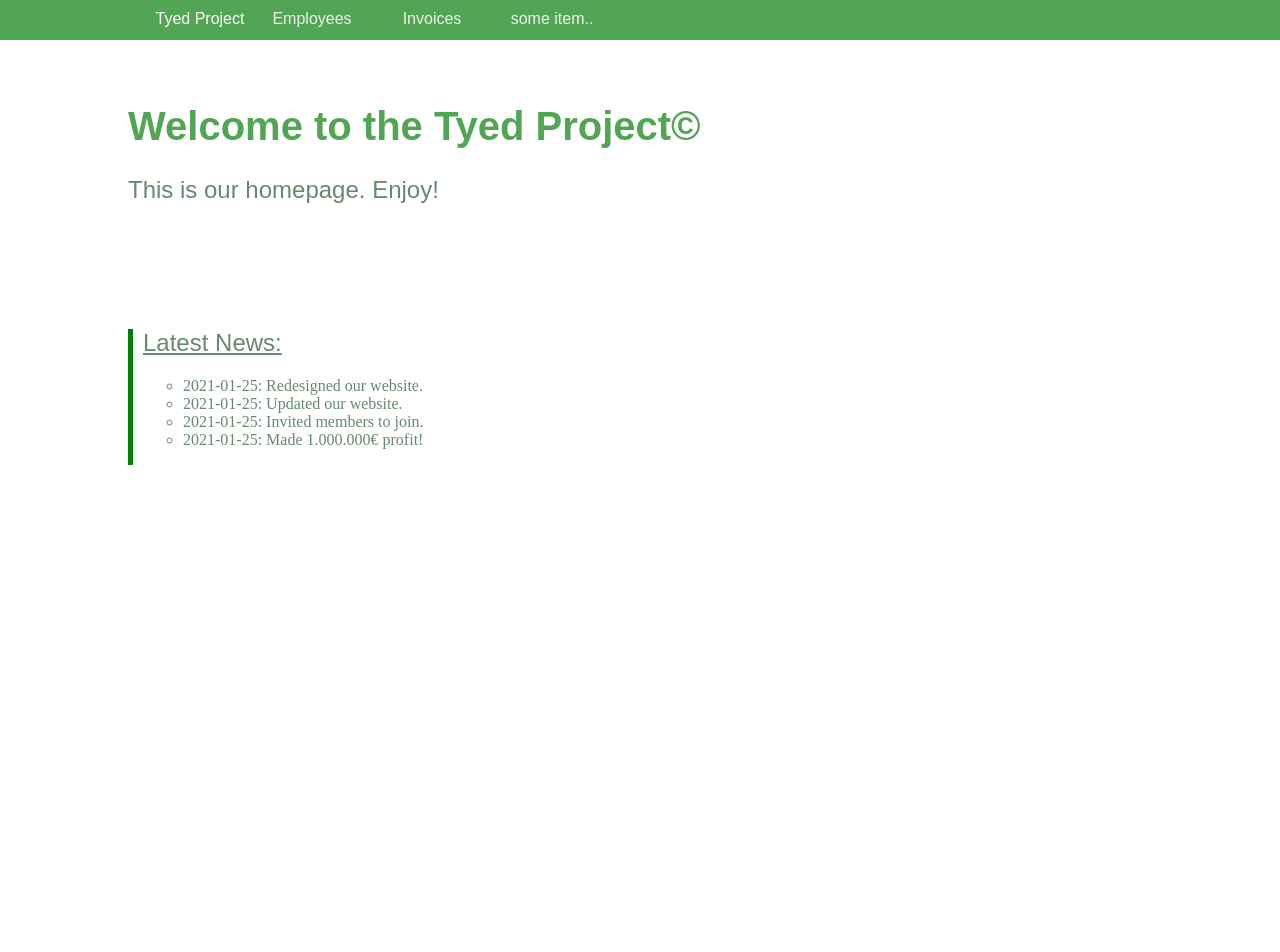
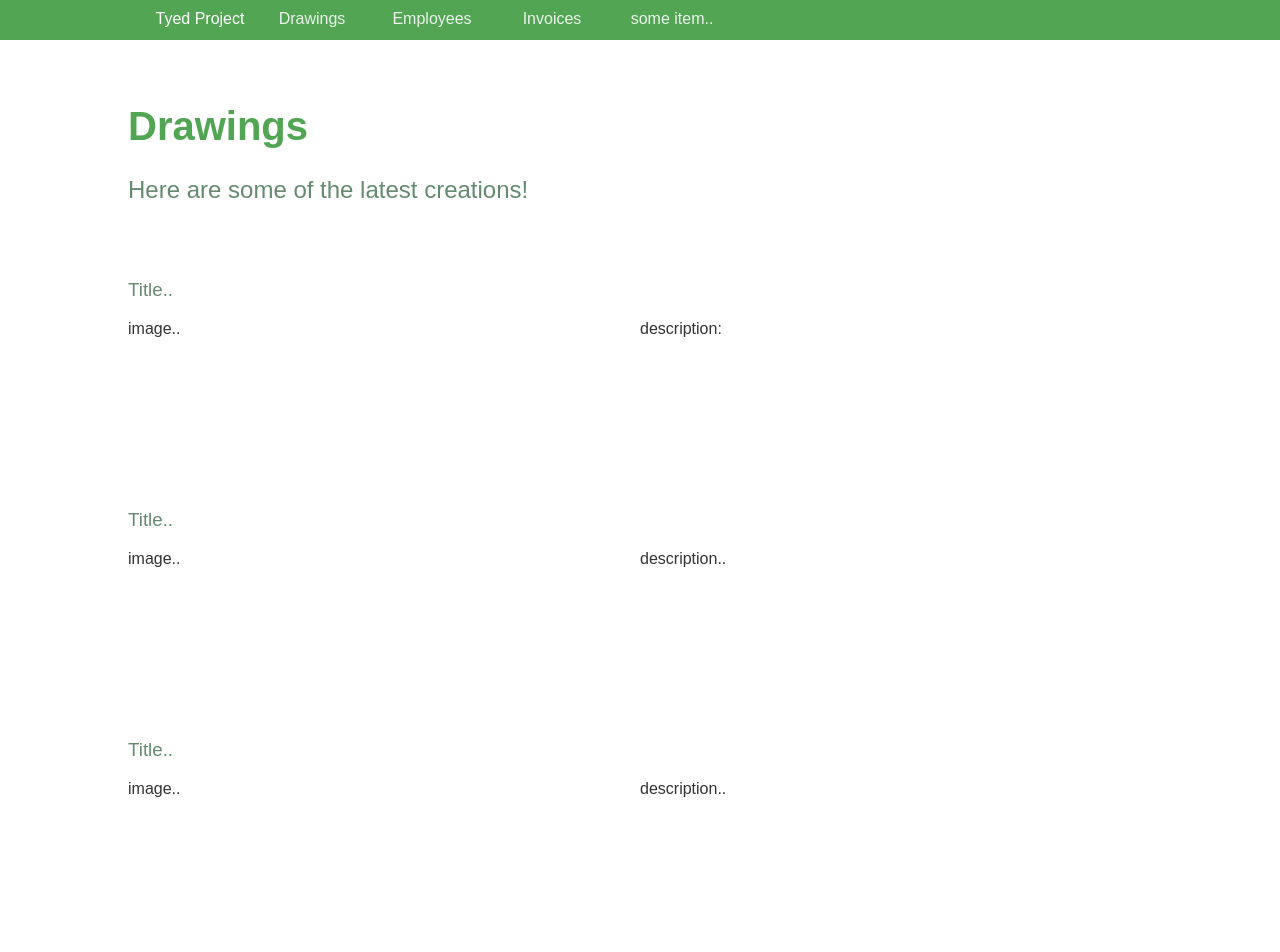
Before and after one commit to thomasatwikey/tyed, an Angular app: page /#/drawings in a window 1280 px wide. Before the commit this address led to /#/home. Shown: the top 952 px of the page. Before the commit the page ends 800 px from the top, so only its background shows below. Built offline with nearby package versions, Linux system fonts and the light colour scheme; a web font is replaced by a local one.

Commit message:
updated new component

```diff
--- a/src/app/app-routing.module.ts
+++ b/src/app/app-routing.module.ts
@@ -5,8 +5,10 @@ import { EmployeesComponent } from './employees/employees.component';
 import { InvoicesComponent } from './invoices/invoices.component';
 import { WebComponent } from './web/web.component';
 import { HomeComponent } from './home/home.component';
+import { DrawingsComponent } from './drawings/drawings.component';
 
 const routes: Routes = [
+{ path: 'drawings', component: DrawingsComponent },
 { path: 'invoice-exit', component: InvoiceexitComponent },
 { path: 'employees', component: EmployeesComponent },
 { path: 'invoices', component: InvoicesComponent },
--- a/src/app/app.component.html
+++ b/src/app/app.component.html
@@ -2,6 +2,7 @@
   <div id="upperRegion">
     <div class="logo"><a href="https://thomasatwikey.github.io/tyed/docs/#/">
       {{title}}</a></div>
+    <div class="menuLink" [routerLink]="'/drawings'">Drawings</div>
     <div class="menuLink" [routerLink]="'/employees'">Employees</div>
     <div class="menuLink" [routerLink]="'/invoices'">Invoices</div>
     <div class="menuLink" [routerLink]="'/web'">some item..</div>
--- a/src/app/app.module.ts
+++ b/src/app/app.module.ts
@@ -13,6 +13,7 @@ import { InvoiceexitComponent } from './invoiceexit/invoiceexit.component';
 import { WebComponent } from './web/web.component';
 import { HomeComponent } from './home/home.component';
 import { NewsComponent } from './news/news.component';
+import { DrawingsComponent } from './drawings/drawings.component';
 
 
 
@@ -26,7 +27,8 @@ import { NewsComponent } from './news/news.component';
     InvoiceexitComponent,
     WebComponent,
     HomeComponent,
-    NewsComponent
+    NewsComponent,
+    DrawingsComponent
   ],
   imports: [
     BrowserModule,
--- /dev/null
+++ b/src/app/drawings/drawings.component.css
@@ -0,0 +1,13 @@
+.c_image, c_description {
+float: left;
+width: 50%;
+position: relative;
+}
+
+h2 {
+margin-bottom:75px;}
+
+.creation {
+margin-top: 30px;
+min-height: 200px;
+}
--- /dev/null
+++ b/src/app/drawings/drawings.component.html
@@ -0,0 +1,42 @@
+<h1>Drawings</h1>
+<h2>Here are some of the latest creations!</h2>
+
+<div class="creation">
+  <h3>Title..</h3>
+  <div class="c_image">
+    image..
+  </div>
+  <div class="c_description">
+    description:
+  </div>
+</div>
+
+<div class="creation">
+  <h3>Title..</h3>
+  <div class="c_image">
+    image..
+  </div>
+  <div class="c_description">
+    description..
+  </div>
+</div>
+
+<div class="creation">
+  <h3>Title..</h3>
+  <div class="c_image">
+    image..
+  </div>
+  <div class="c_description">
+    description..
+  </div>
+</div>
+
+<div class="creation">
+  <h3>Title..</h3>
+  <div class="c_image">
+    image..
+  </div>
+  <div class="c_description">
+    description..
+  </div>
+</div>
--- /dev/null
+++ b/src/app/drawings/drawings.component.ts
@@ -0,0 +1,15 @@
+import { Component, OnInit } from '@angular/core';
+
+@Component({
+  selector: 'app-drawings',
+  templateUrl: './drawings.component.html',
+  styleUrls: ['./drawings.component.css']
+})
+export class DrawingsComponent implements OnInit {
+
+  constructor() { }
+
+  ngOnInit(): void {
+  }
+
+}
```
Also changed, not shown: 4 other files (tests, documents, lock files or other folders).
